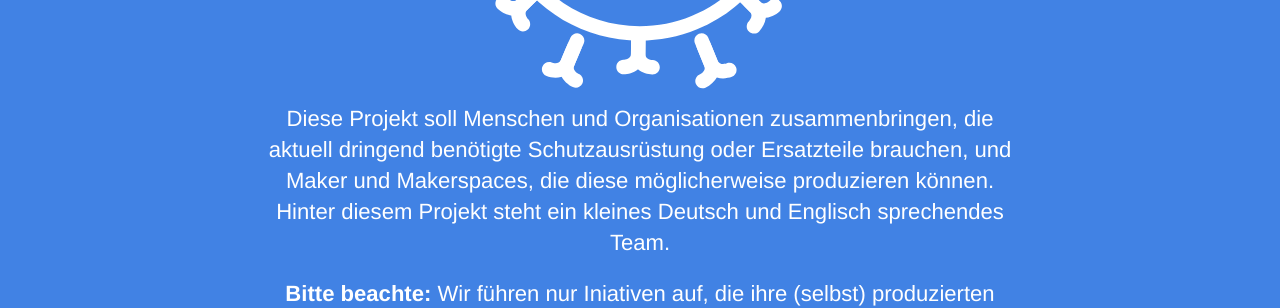
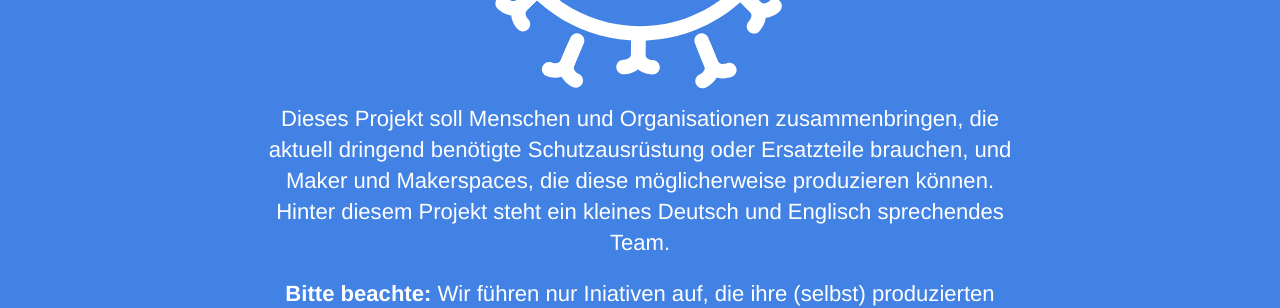
Before and after one commit to CloudCannon/hydra-jekyll-template, a Jekyll site: the page built from de/index.html, in a window 1280 px wide and 900 px high. Shown: the part 433-741 px from the top of the window. Built offline with Jekyll 4.4.1, drawn with Linux system fonts in a browser that asks for light colours.

Commit message:
Update lang.yml

```diff
--- a/_data/lang.yml
+++ b/_data/lang.yml
@@ -58,7 +58,7 @@ de:
   title: |
     Unsere Maker Skills gegen Corona
   subtitle: |
-    Diese Projekt soll Menschen und Organisationen zusammenbringen, die aktuell dringend benötigte Schutzausrüstung oder Ersatzteile brauchen,
+    Dieses Projekt soll Menschen und Organisationen zusammenbringen, die aktuell dringend benötigte Schutzausrüstung oder Ersatzteile brauchen,
     und Maker und Makerspaces, die diese möglicherweise produzieren können.
     Hinter diesem Projekt steht ein kleines Deutsch und Englisch sprechendes Team.
   hint_non_profit: |
```
